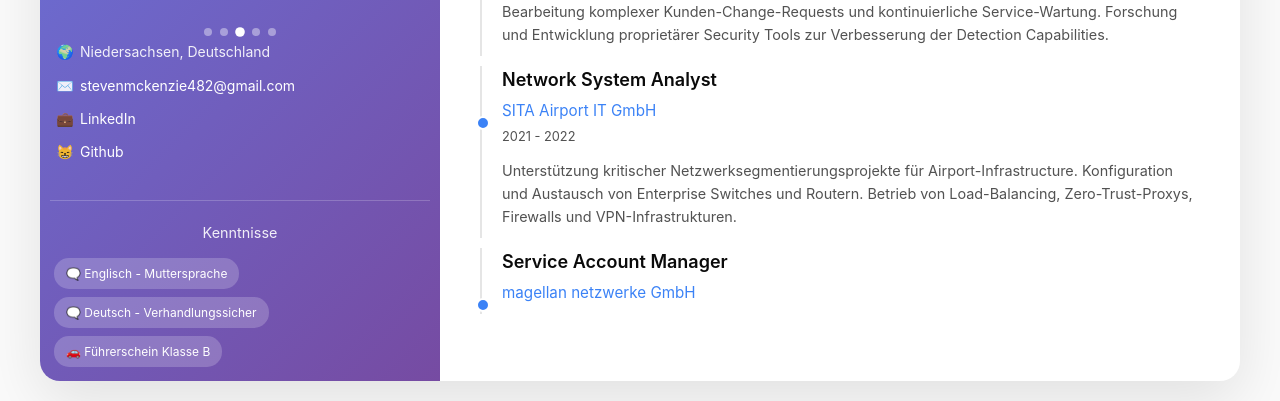
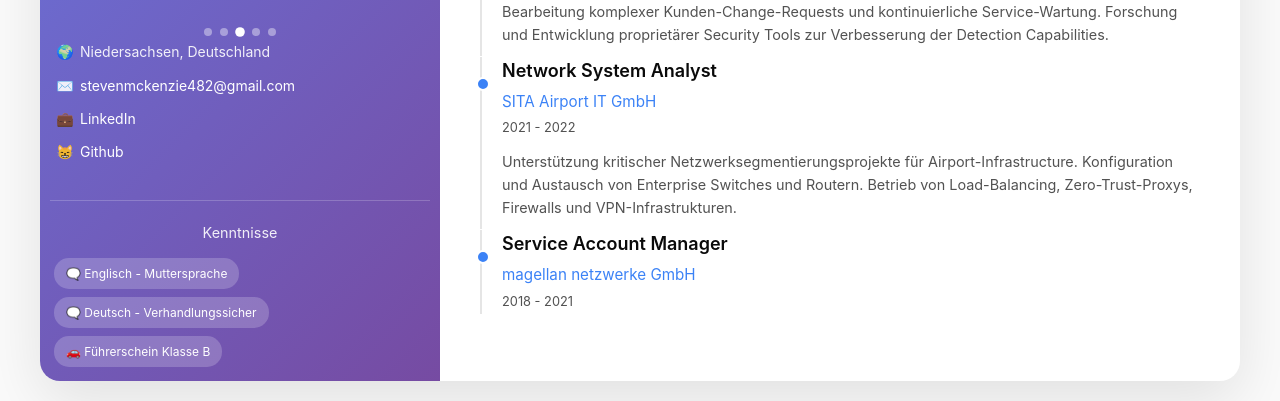
Before and after one commit to senseist0ven/senseist0ven.github.io, a plain HTML site: page index.html in a window 1280 px wide. Shown: the part 546-947 px from the top of the page. Drawn offline with Linux system fonts and the light colour scheme.

Commit message:
Update index.html

```diff
--- a/index.html
+++ b/index.html
@@ -326,7 +326,7 @@
 
         /* Timeline for Experience */
         .timeline-item {
-            margin-bottom:10px;
+            margin-bottom:1px;
             padding-left: 20px;
             position: relative;
             border-left: 2px solid var(--border);
@@ -345,7 +345,7 @@
             content: '';
             position: absolute;
             left: -6px;
-            top: 50px;
+            top: 20px;
             width: 10px;
             height: 10px;
             border-radius: 50%;
```
